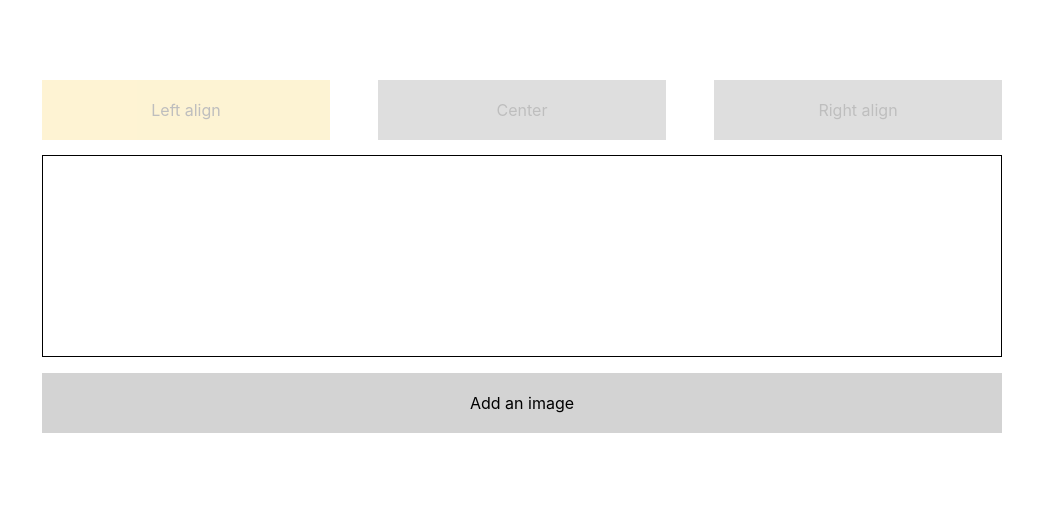
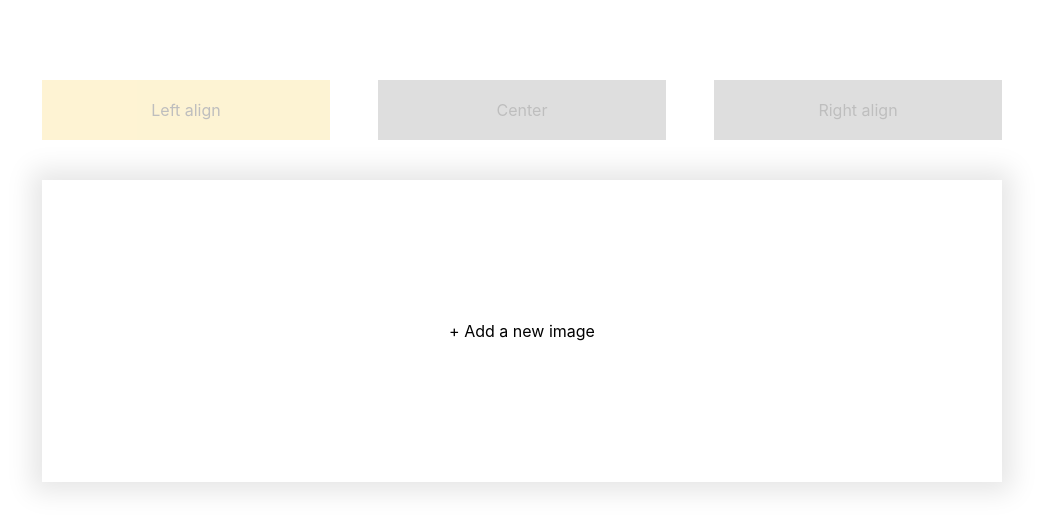
Before and after one commit to MarieMalarme/images-layout, a React (Create React App) app: page / in a window 1280 px wide. Shown: the top 530 px of the page, without its empty margins (118-1161 px from the left). Built offline with nearby package versions, Linux system fonts and the light colour scheme.

Commit message:
Styled the AddButton differently when there is no images displayed yet.

```diff
--- a/src/App.css
+++ b/src/App.css
@@ -17,8 +17,6 @@ body {
   display: flex;
   flex-wrap: wrap;
   width: 75vw;
-  border: solid 1px black;
-  min-height: 202px;
 }
 
 .image {
@@ -50,8 +48,9 @@ body {
 
 .add-button {
   width: 100%;
-  background: lightgrey;
-  margin-top: 1rem;
+  background: white;
+  box-shadow: 0 0 25px 10px rgba(0, 0, 0, 0.1);
+  z-index: 1;
 }
 
 .remove-button {
@@ -75,7 +74,7 @@ body {
 .justify-buttons {
   display: flex;
   justify-content: space-between;
-  margin-bottom: 15px;
+  margin-bottom: 40px;
 }
 
 .removed-block {
--- a/src/App.js
+++ b/src/App.js
@@ -62,7 +62,13 @@ const App = () => {
         length={length}
       />
 
-      <div className="layout" style={{ justifyContent: justification }}>
+      <div
+        className="layout"
+        style={{
+          justifyContent: justification,
+          border: length ? `solid 1px hsl(0, 0%, 92%)` : 'none',
+        }}
+      >
         {displayedImages.map(([key, image], i) => (
           <Image
             images={images}
@@ -76,12 +82,16 @@ const App = () => {
           />
         ))}
       </div>
-
       <AddButton
+        length={length}
         onClick={() =>
           setImages({
             ...images,
-            [`img${totalLength}`]: { url: '', id: totalLength, display: true },
+            [`img${totalLength}`]: {
+              url: '',
+              id: totalLength,
+              display: true,
+            },
           })
         }
       />
@@ -115,9 +125,16 @@ const RemovedImages = ({ removedImages, images, setImages }) => (
   </div>
 )
 
-const AddButton = props => (
-  <div className="button add-button" {...props}>
-    Add an image
+const AddButton = ({ length, ...props }) => (
+  <div
+    style={{
+      height: length === 0 ? '302px' : '60px',
+      marginTop: length ? '40px' : 0,
+    }}
+    className="button add-button"
+    {...props}
+  >
+    + Add a new image
   </div>
 )
 
```
